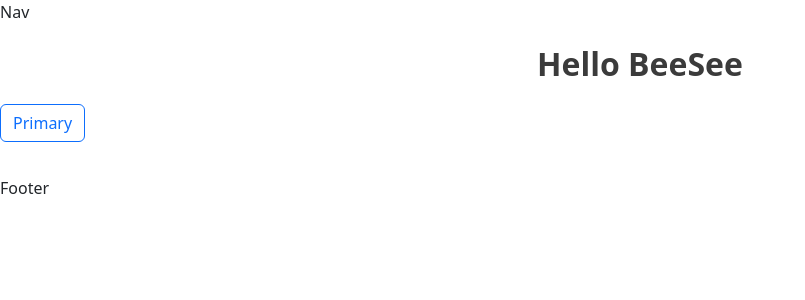
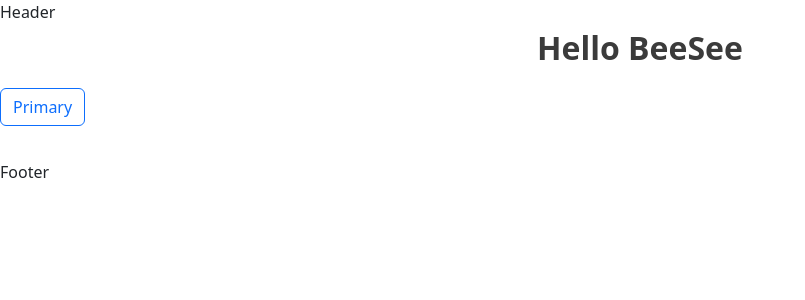
Before and after one commit to mostafizur99/beesee, a Next.js app: page / in a window 1280 px wide. Shown: the top 300 px of the page, without its empty margins (0-805 px from the left). Built offline with nearby package versions, Linux system fonts and the light colour scheme.

Commit message:
feat: header componet structure added

```diff
--- a/pages/index.js
+++ b/pages/index.js
@@ -16,7 +16,6 @@ export default function Home() {
         <Header>Hello BeeSee</Header>
         <Button variant="outline-primary">Primary</Button>
       </Section>
-
     </>
   )
 }
--- /dev/null
+++ b/src/components/shared/headers/Header.js
@@ -0,0 +1,11 @@
+import React from 'react'
+
+const Header = () => {
+    return (
+        <>
+            Header
+        </>
+    )
+}
+
+export default Header
--- a/src/layouts/Layout.js
+++ b/src/layouts/Layout.js
@@ -1,12 +1,13 @@
 import styled from '@emotion/styled';
 import React from 'react';
 import colors from '../../styles/colors';
+import Header from '../components/shared/headers/Header';
 
 const Layout = ({ children, title, description }) => {
 
     return (
         <div>
-            <p>Nav</p>
+            <Header />
 
             <MainArea>{children}</MainArea>
 
```
